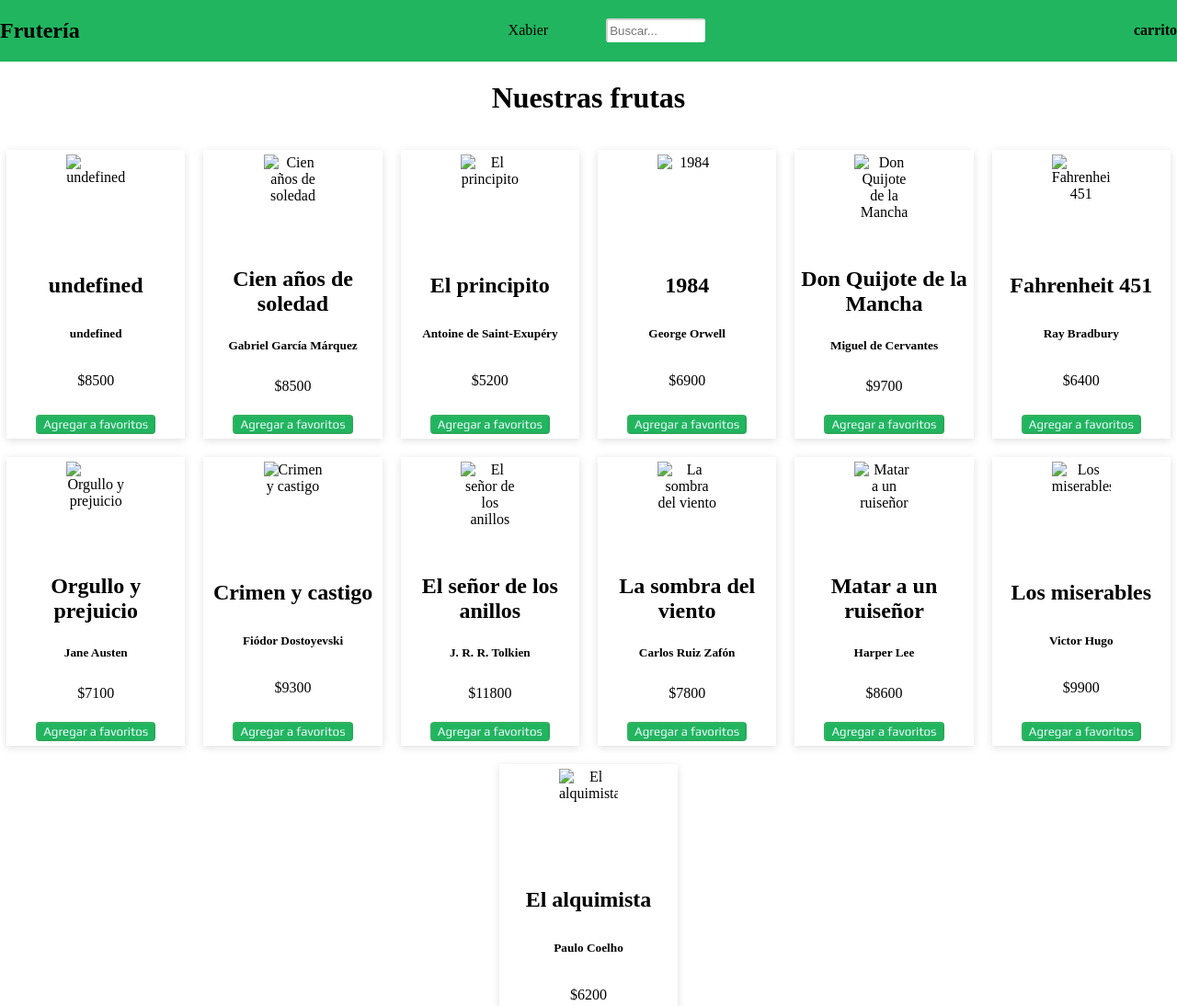
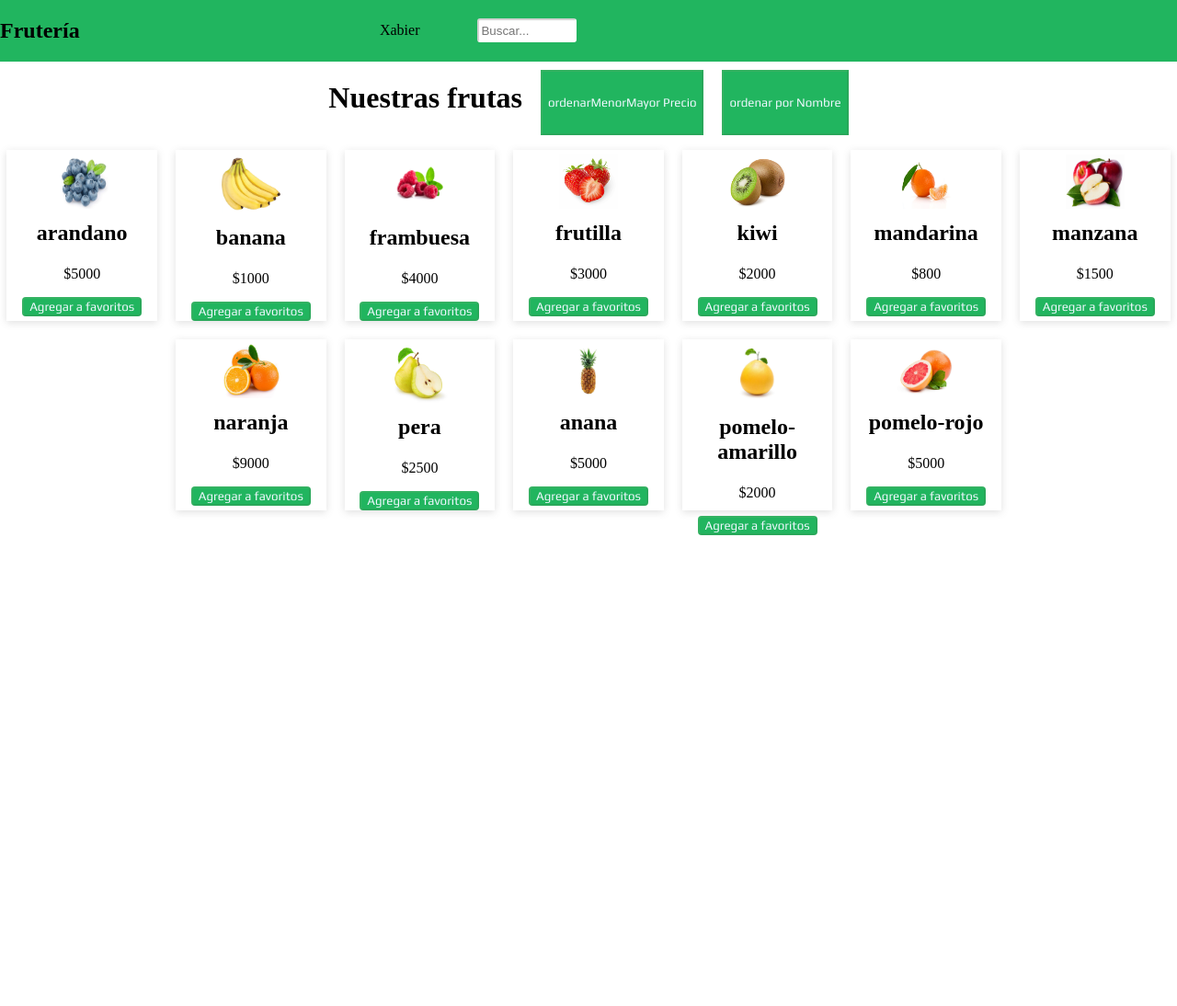
Before and after one commit to SalceekFRANCISCO/parcial1PrograIIIDiv132_FranciscoSalceek, a plain HTML site: page index.html in a window 1280 px wide. Shown: the top 1094 px of the page at 92% size. After the commit the page ends 800 px from the top, so only its background shows below. Drawn offline with Linux system fonts and the light colour scheme.

Commit message:
actualizado

```diff
--- a/css/styles.css
+++ b/css/styles.css
@@ -19,7 +19,7 @@ main{
     background-color: white;
 }
 
-#seccionlibros ul{
+#seccionFrutas ul{
     display: flex;
     flex-direction: row;
     justify-content: center;
@@ -28,9 +28,9 @@ main{
     padding: 0px;
 }
 
-#listaLibros{
-    width: 14.4vw;
-    height: 38vh;
+#listaFrutas{
+    width: 12vw;
+    height: 22vh;
     /* width: 200px; */
     /* height: 300px; */
     padding: 5px;
@@ -88,9 +88,27 @@ main{
     width: 7vh;
 }
 
- /* .lupa, .lupaimg{
-    border: 2px solid;
-} */
+#asidecarrito li{
+    /* border: 2px solid;  */
+    display: flex;
+    justify-content: space-between;
+}
+
+.listaCarrito{
+    border: 10px red;
+    /* display: ; */
+}
+
+.botonEliminar{
+    border-radius: 5px;
+    border-color: red;
+    background-color: red;
+    color: white;
+}
+
+.carrito-titulo{
+    text-align: center;
+}
 
 .lupa{
     padding-top: 0.1vh;
@@ -131,8 +149,14 @@ main{
     border-color: rgba(178, 151, 115, 0.129);
     background-color: rgba(15, 175, 82, 0.92);
     color: aliceblue;
-    /* text-transform: uppercase; */
-    /* font-weight: bold; */
+}
+
+.botonessection{
+    font-family: "Play", sans-serif;;
+    border-color: rgba(178, 151, 115, 0.129);
+    background-color: rgba(15, 175, 82, 0.92);
+    color: aliceblue;
+    margin-top: 9px;
 }
 
 .botonAgregar:hover{
@@ -153,7 +177,17 @@ main{
 }
 
 .div-Frutas-Texto{
+    display: flex;
+    flex-direction: column;
     text-align: center;
+}
+
+.div-Frutas{
+    display: flex;
+    flex-direction: row;
+    justify-content: center;
+    text-align: center;
+    gap: 20px;
 }
 
 .principal li {
--- a/index.html
+++ b/index.html
@@ -24,24 +24,21 @@
                     <input id="barraBusqueda"type="text" placeholder="Buscar...">
                 </nav>
             </div>
-            <!-- <div class="botones">
-                <button id="ordenarMenorMayor">ordenarMenorMayor</button>
-                <button id="ordenarMayorMenor">ordenarMayorMenor</button>
-                <button id="ordenarNombre">ordenar por Nombre</button>
-            </div> -->
+            <div class="botones">
+            </div>
             <section>
-                <h4>carrito</h4>
+                <div id="cantidad-carrito"></div>
             </section>
         </header>
         <main class= "principal">
             <div class="div-Frutas">
                 <h1 class="div-Frutas-Texto">Nuestras frutas</h1>
+                <button class="botonessection"id="ordenarMenorMayor">ordenarMenorMayor Precio</button>
+                <button class="botonessection"id="ordenarNombre">ordenar por Nombre</button>
             </div>
-            <section id="seccionlibros"></section>
+            <section id="seccionFrutas"></section>
             <div class = "separador"></div>
             <aside id="asidecarrito"></aside>
-            <!-- <hr class="sos"> para dibujar lineas -->
-            <!-- <hr class="sos"> -->
         </main>
     </body>
 </html>
--- a/js/main.js
+++ b/js/main.js
@@ -1,79 +1,51 @@
-// variables
-let contenedorLibros = document.querySelector("#seccionlibros");
+//#region variables
+let contenedorFrutas = document.querySelector("#seccionFrutas");
 
 let botonBuscar = document.querySelector("#barraBusqueda");
 
 let carrito = document.querySelector("#asidecarrito");
 
+let carritocantidad = document.querySelector("#cantidad-carrito");//
+
 let botonMenorAMayor = document.querySelector("#ordenarMenorMayor");
 
-let botonMayorAMenor = document.querySelector("#ordenarMayorMenor");
+let ordenarNombre = document.querySelector("#ordenarNombre");
+//#endregion
 
-let ordenarNombre = document.querySelector("#ordenarNombre");
-
-//array de botones
-const libros = [
-    {id: 1, nombre: 'Cien años de soledad', precio: 8500, ruta_img: 'img/cien_anos_de_soledad.jpg'},
-    {id: 1, titulo: 'Cien años de soledad', autor: 'Gabriel García Márquez', precio: 8500, ruta_img: 'img/cien_anos_de_soledad.jpg'},
-    {id: 2, titulo: 'El principito', autor: 'Antoine de Saint-Exupéry', precio: 5200, ruta_img: 'img/cien_anos_de_soledad.jpg'},
-    {id: 3, titulo: '1984', autor: 'George Orwell', precio: 6900, ruta_img: 'img/cien_anos_de_soledad.jpg'},
-    {id: 4, titulo: 'Don Quijote de la Mancha', autor: 'Miguel de Cervantes', precio: 9700, ruta_img: 'img/cien_anos_de_soledad.jpg'},
-    {id: 5, titulo: 'Fahrenheit 451', autor: 'Ray Bradbury', precio: 6400, ruta_img: 'img/cien_anos_de_soledad.jpg'},
-    {id: 6, titulo: 'Orgullo y prejuicio', autor: 'Jane Austen', precio: 7100, ruta_img: 'img/cien_anos_de_soledad.jpg'},
-    {id: 7, titulo: 'Crimen y castigo', autor: 'Fiódor Dostoyevski', precio: 9300, ruta_img: 'img/cien_anos_de_soledad.jpg'},
-    {id: 8, titulo: 'El señor de los anillos', autor: 'J. R. R. Tolkien', precio: 11800, ruta_img: 'img/cien_anos_de_soledad.jpg'},
-    {id: 9, titulo: 'La sombra del viento', autor: 'Carlos Ruiz Zafón', precio: 7800, ruta_img: 'img/cien_anos_de_soledad.jpg'},
-    {id: 10, titulo: 'Matar a un ruiseñor', autor: 'Harper Lee', precio: 8600, ruta_img: 'img/cien_anos_de_soledad.jpg'},
-    {id: 11, titulo: 'Los miserables', autor: 'Victor Hugo', precio: 9900, ruta_img: 'img/cien_anos_de_soledad.jpg'},
-    {id: 12, titulo: 'El alquimista', autor: 'Paulo Coelho', precio: 6200, ruta_img: 'img/cien_anos_de_soledad.jpg'},
+//#region array de frutas
+   const frutas = [
+  { id: 1, nombre: "arandano", precio: 5000, ruta_img: "img/arandano.jpg" },
+  { id: 2, nombre: "banana", precio: 1000, ruta_img: "img/banana.jpg" },
+  { id: 3, nombre: "frambuesa", precio: 4000, ruta_img: "img/frambuesa.png" },
+  { id: 4, nombre: "frutilla", precio: 3000, ruta_img: "img/frutilla.jpg" },
+  { id: 5, nombre: "kiwi", precio: 2000, ruta_img: "img/kiwi.jpg" },
+  { id: 6, nombre: "mandarina", precio: 800, ruta_img: "img/mandarina.jpg" },
+  { id: 7, nombre: "manzana", precio: 1500, ruta_img: "img/manzana.jpg" },
+  { id: 8, nombre: "naranja", precio: 9000, ruta_img: "img/naranja.jpg" },
+  { id: 9, nombre: "pera", precio: 2500, ruta_img: "img/pera.jpg" },
+  { id: 10, nombre: "anana", precio: 5000, ruta_img: "img/anana.jpg" },
+  { id: 11, nombre: "pomelo-amarillo", precio: 2000, ruta_img: "img/pomelo-amarillo.jpg" },
+  { id: 12, nombre: "pomelo-rojo", precio: 5000, ruta_img: "img/pomelo-rojo.jpg" },
 ];
-
-//#region libros con url corregida
-// const libros = [
-//     {id: 1, titulo: 'Cien años de soledad', autor: 'Gabriel García Márquez', precio: 8500, ruta_img: 'img/cien_anos_de_soledad.jpg'},
-//     {id: 2, titulo: 'El principito', autor: 'Antoine de Saint-Exupéry', precio: 5200, ruta_img: 'img/el_principito.jpg'},
-//     {id: 3, titulo: '1984', autor: 'George Orwell', precio: 6900, ruta_img: 'img/1984.jpg'},
-//     {id: 4, titulo: 'Don Quijote de la Mancha', autor: 'Miguel de Cervantes', precio: 9700, ruta_img: 'img/don_quijote.jpg'},
-//     {id: 5, titulo: 'Fahrenheit 451', autor: 'Ray Bradbury', precio: 6400, ruta_img: 'img/fahrenheit_451.jpg'},
-//     {id: 6, titulo: 'Orgullo y prejuicio', autor: 'Jane Austen', precio: 7100, ruta_img: 'img/orgullo_y_prejuicio.jpg'},
-//     {id: 7, titulo: 'Crimen y castigo', autor: 'Fiódor Dostoyevski', precio: 9300, ruta_img: 'img/crimen_y_castigo.jpg'},
-//     {id: 8, titulo: 'El señor de los anillos', autor: 'J. R. R. Tolkien', precio: 11800, ruta_img: 'img/el_senor_de_los_anillos.jpg'},
-//     {id: 9, titulo: 'La sombra del viento', autor: 'Carlos Ruiz Zafón', precio: 7800, ruta_img: 'img/la_sombra_del_viento.jpg'},
-//     {id: 10, titulo: 'Matar a un ruiseñor', autor: 'Harper Lee', precio: 8600, ruta_img: 'img/matar_a_un_ruisenor.jpg'},
-//     {id: 11, titulo: 'Los miserables', autor: 'Victor Hugo', precio: 9900, ruta_img: 'img/los_miserables.jpg'},
-//     {id: 12, titulo: 'El alquimista', autor: 'Paulo Coelho', precio: 6200, ruta_img: 'img/el_alquimista.jpg'},
-//     {id: 13, titulo: 'It', autor: 'Stephen King', precio: 10500, ruta_img: 'img/it.jpg'},
-//     {id: 14, titulo: 'El nombre del viento', autor: 'Patrick Rothfuss', precio: 9400, ruta_img: 'img/el_nombre_del_viento.jpg'},
-//     {id: 15, titulo: 'Drácula', autor: 'Bram Stoker', precio: 8100, ruta_img: 'img/dracula.jpg'},
-//     {id: 16, titulo: 'La metamorfosis', autor: 'Franz Kafka', precio: 5600, ruta_img: 'img/la_metamorfosis.jpg'},
-//     {id: 17, titulo: 'Los juegos del hambre', autor: 'Suzanne Collins', precio: 7200, ruta_img: 'img/los_juegos_del_hambre.jpg'},
-//     {id: 18, titulo: 'Harry Potter y la piedra filosofal', autor: 'J. K. Rowling', precio: 8900, ruta_img: 'img/harry_potter_piedra_filosofal.jpg'}
-// ];
 //#endregion
 
 
 let favoritos = [];
-let listadoLibros= "";
+let listadoFrutas= "";
 
 function ordenar(){
     botonMenorAMayor.addEventListener("click", function(){
-        libros.sort((lib1,lib2)=> lib1.precio - lib2.precio);
-        mostrarListaLibros(libros);
+        frutas.sort((fruta1,lib2)=> fruta1.precio - lib2.precio);
+        mostrarListaFrutas(frutas);
     });
 }
 
-function ordenar2(){
-    botonMayorAMenor.addEventListener("click", function(){
-        libros.sort((lib1,lib2)=> lib2.precio - lib1.precio);
-        mostrarListaLibros(libros);
-    });
-}
-
-function ordenar3(){
+// ordenamiento por nombre (toem la idea de la docuemntacion de sort en w3schools)
+function ordenarPorNombre(){
     ordenarNombre.addEventListener("click", function(){
-        libros.sort(function(lib1,lib2){
-            let x = lib1.titulo.toUpperCase();
-            let y = lib2.titulo.toUpperCase();
+        frutas.sort(function(fruta1,fruta2){
+            let x = fruta1.nombre.toUpperCase();
+            let y = fruta2.nombre.toUpperCase();
             let resultado=0;
             if (x < y){
                 resultado = -1;
@@ -83,10 +55,11 @@ function ordenar3(){
             }
             return resultado;
         });
-        mostrarListaLibros(libros);
+        mostrarListaFrutas(frutas);
     });
 }
 
+// punto 5 mostrar carrito
 function mostrarCarrito(){
     let cantidadCarrito = favoritos.length;
 
@@ -95,17 +68,21 @@ function mostrarCarrito(){
     }
     else{
         let total = calcularTotal(favoritos);
+        let cantidadProductosCarrito = `<p> Carrito:${cantidadCarrito} Productos</p>`;
         let carritoCargado = "<ul class=listaCarrito> ";
-        favoritos.forEach((libfav,indice) => {
+        carritoCargado +=`<h2 class="carrito-titulo">Carrito</h2>`
+        favoritos.forEach((fruta,indice) => {
                 carritoCargado +=
-                `<li>
-                    <p>${libfav.titulo}-- $${libfav.precio}</p>
+                `<li class="bloque-item">
+                    <p class="nombre-item">${fruta.nombre}-- $${fruta.precio}</p>
                     <button class="botonEliminar" onclick="eliminarLibro(${(indice)})">Eliminar</button>
                 </li>`
         });
 
         carritoCargado += `<h3>Total de carrito: $ ${total}</p> </h3>`;
         carritoCargado += `<p> Productos:  ${cantidadCarrito} </p>`;
+        carritoCargado += `<button class="vaciarCarrito" onclick="vaciarCarrito(${(indice)})">Eliminar</button>`;
+        // carritocantidad.innerHTML += cantidadProductosCarrito;
         carrito.innerHTML = carritoCargado;
     }
 
@@ -134,32 +111,32 @@ function calcularTotal(array) {
     return total;
 }
 
-function mostrarListaLibros(array){
-    let listadoLibros= "<ul class=lista> ";
-    array.forEach(libro => {
-        listadoLibros +=
-        `<li id=listaLibros>
-            <img class=imgLibro src=${libro.ruta_img} alt="${libro.titulo}">
-            <h2 class=autor>${libro.titulo}</h2>
-            <h5 class=autor> ${libro.autor}</h5>
-            <p>$${libro.precio}</p>
-            <button class="botonAgregar" onclick="agregarLibro(${libro.id})">Agregar a favoritos</button>
+function mostrarListaFrutas(array){
+    let listadoFrutas= "<ul class=lista> ";
+    array.forEach(fruta => {
+        listadoFrutas +=
+        `<li id=listaFrutas>
+            <img class=imgLibro src=${fruta.ruta_img} alt="${fruta.nombre}">
+            <h2 class=autor>${fruta.nombre}</h2>
+            <p>$${fruta.precio}</p>
+            <button class="botonAgregar" onclick="agregarLibro(${fruta.id})">Agregar a favoritos</button>
         </li>`;
     });
-    listadoLibros += "</ul>";
-    contenedorLibros.innerHTML = listadoLibros;
+    listadoFrutas += "</ul>";
+    contenedorFrutas.innerHTML = listadoFrutas;
 
 }
 
+// para buscar frutas el punto 4
 function buscar(){
     botonBuscar.addEventListener("keydown",function(){
 
         let valorBusqueda = botonBuscar.value;
 
-        let librosFiltrados = libros.filter(lib => lib.titulo.includes(valorBusqueda));
-        console.log(librosFiltrados);
+        let frutasFiltrados = frutas.filter(fruta => fruta.nombre.includes(valorBusqueda));
+        console.log(frutasFiltrados);
 
-        mostrarListaLibros(librosFiltrados);
+        mostrarListaFrutas(frutasFiltrados);
 
     });
 }
@@ -179,17 +156,16 @@ function validarExistencia(libro){
 }
 
 function agregarLibro(id){
-    let libro = libros.find(libro => libro.id == id);
+    let libro = frutas.find(libro => libro.id == id);
     validarExistencia(libro);
     mostrarCarrito();
 }
 
 function init(){
-    mostrarListaLibros(libros);
+    mostrarListaFrutas(frutas);
     buscar();
     ordenar();
-    ordenar2();
-    ordenar3();
+    ordenarPorNombre();
 }
 
 init();
```
